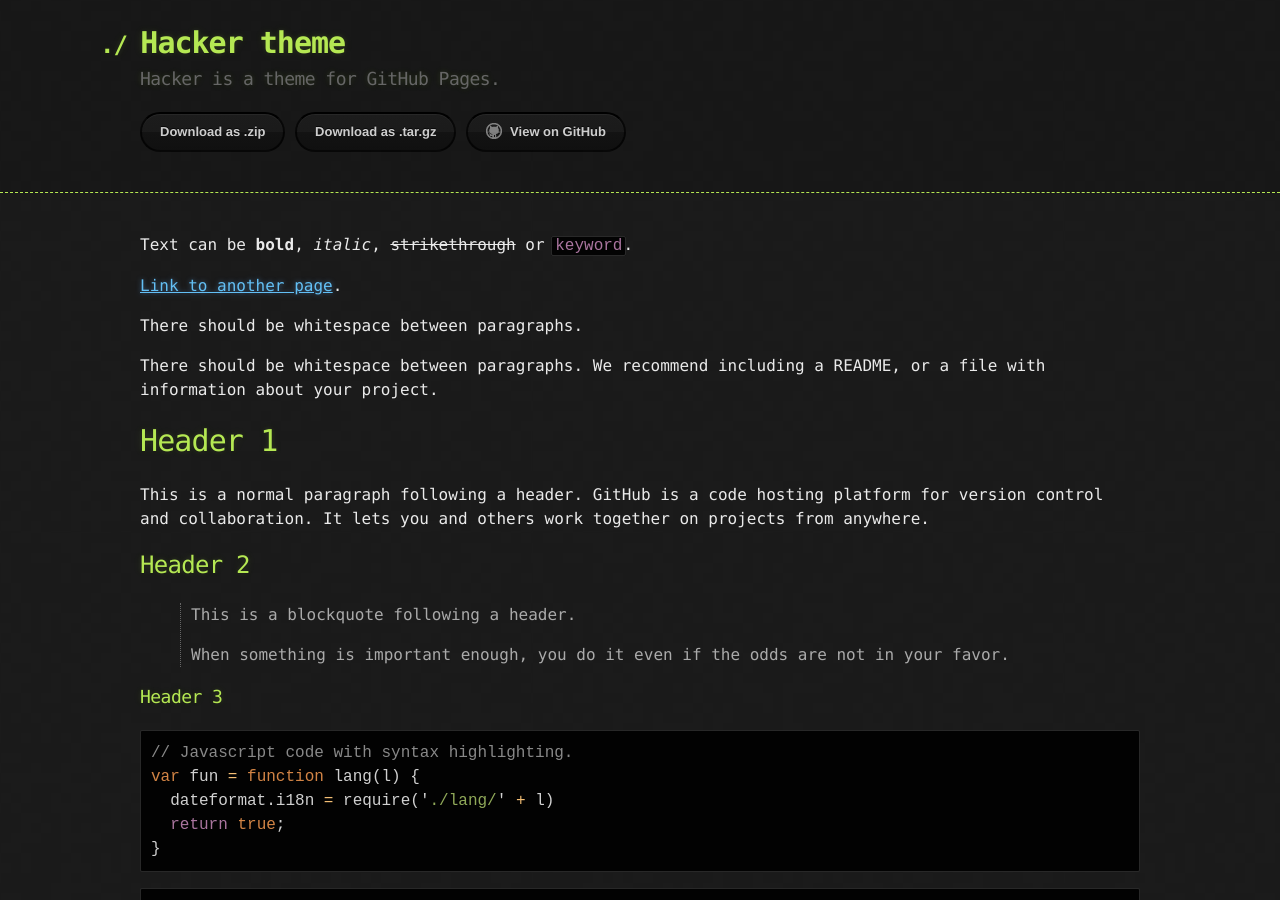
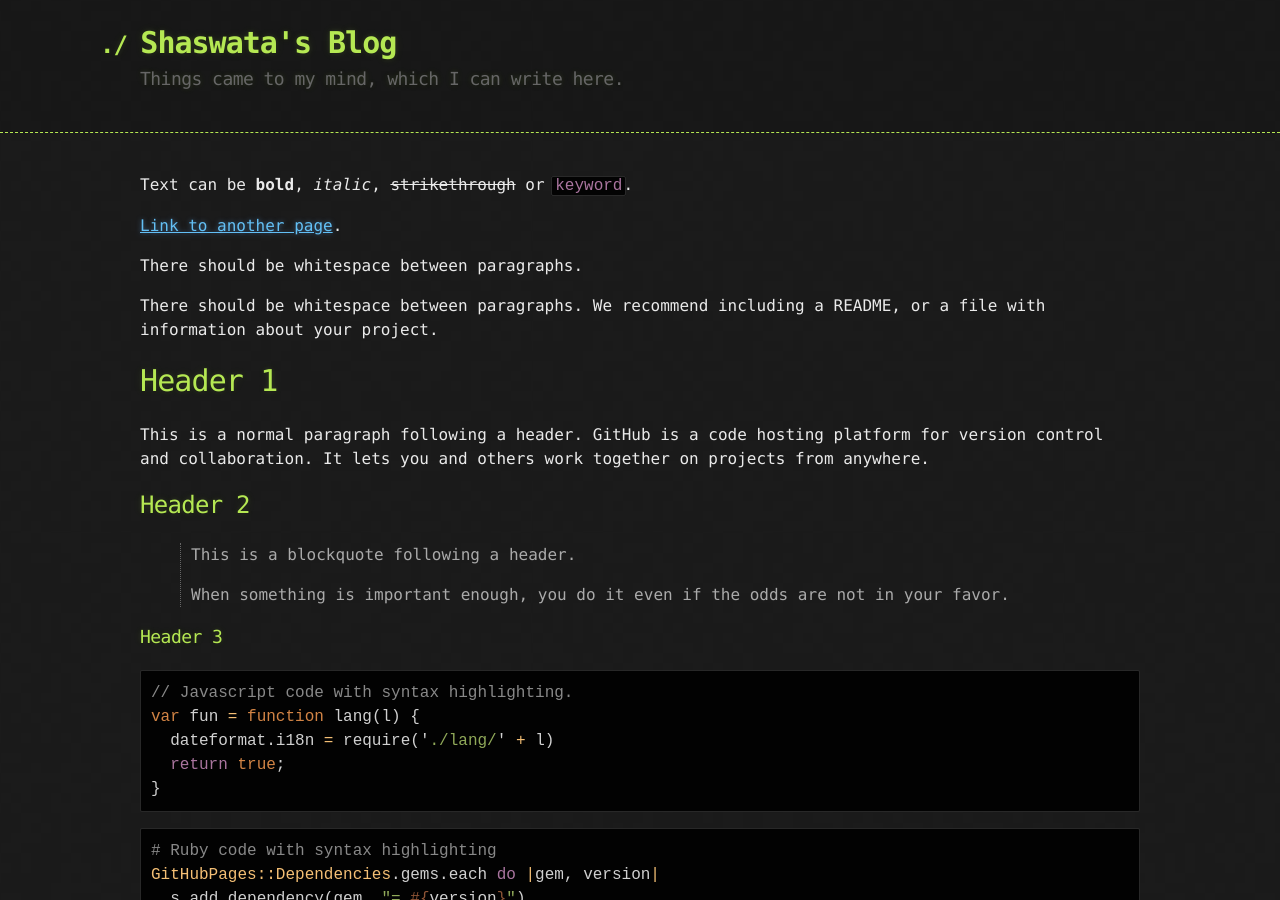
Before and after one commit to shaswata56/blog, a Jekyll site: the page built from index.md, in a window 1280 px wide and 900 px high. Built offline with Jekyll 4.4.1, drawn with Linux system fonts in a browser that asks for light colours.

Commit message:
some change commit

```diff
--- a/_config.yml
+++ b/_config.yml
@@ -1,5 +1,5 @@
-title: Hacker theme
-description: Hacker is a theme for GitHub Pages.
-show_downloads: true
-google_analytics:
+title: Shaswata's Blog
+description: Things came to my mind, which I can write here.
+show_downloads: false
+google_analytics: UA-154486274-1
 theme: jekyll-theme-hacker
--- a/_layouts/default.html
+++ b/_layouts/default.html
@@ -22,8 +22,8 @@
           {% if site.show_downloads %}
             <a href="{{ site.github.zip_url }}" class="btn">Download as .zip</a>
             <a href="{{ site.github.tar_url }}" class="btn">Download as .tar.gz</a>
+            <a href="{{ site.github.repository_url }}" class="btn btn-github"><span class="icon"></span>View on GitHub</a>
           {% endif %}
-          <a href="{{ site.github.repository_url }}" class="btn btn-github"><span class="icon"></span>View on GitHub</a>
         </section>
       </div>
     </header>
```
Also changed, not shown: Gemfile.lock (added), favicon.ico (added).
